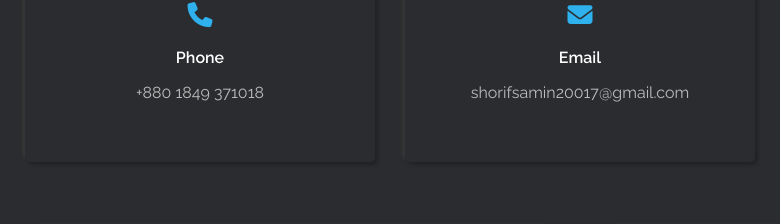
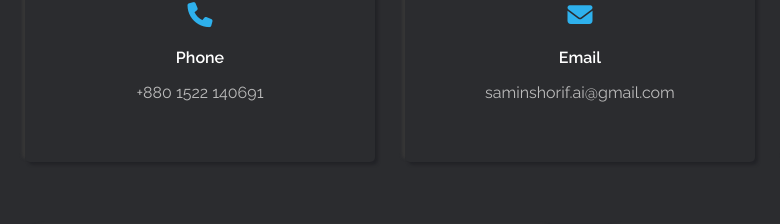
Before and after one commit to samin-shorif-ai/my-website, a plain HTML site: page index.html in a window 1280 px wide. Shown: the part 4668-4892 px from the top of the page, 60-840 px from the left. Drawn offline with nearby package versions, Linux system fonts and the light colour scheme.

Commit message:
Updated Contact info

```diff
--- a/index.html
+++ b/index.html
@@ -466,7 +466,7 @@
           <div class="contact-item-inner outer-shadow">
             <i class="fas fa-phone"></i>
             <span>phone</span>
-            <p class="phone-numb">+880 1849 371018</p>
+            <p class="phone-numb">+880 1522 140691</p>
           </div>
         </div>
         <!-- contact item end -->
@@ -476,7 +476,7 @@
           <div class="contact-item-inner outer-shadow">
             <i class="fas fa-envelope"></i>
             <span>email</span>
-            <p>shorifsamin20017@gmail.com</p>
+            <p>saminshorif.ai@gmail.com</p>
           </div>
         </div>
         <!-- contact item end -->
@@ -585,4 +585,5 @@
   <script src="js/contact.js"></script>
 </body>
 
+
 </html>
```
